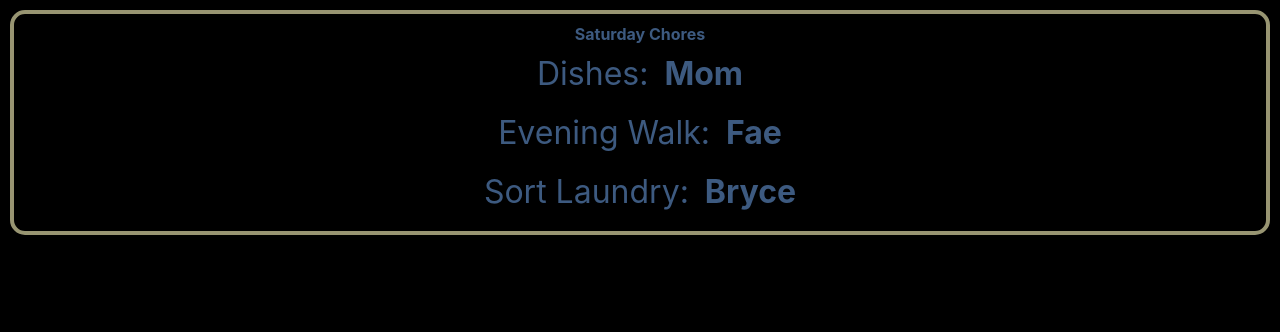
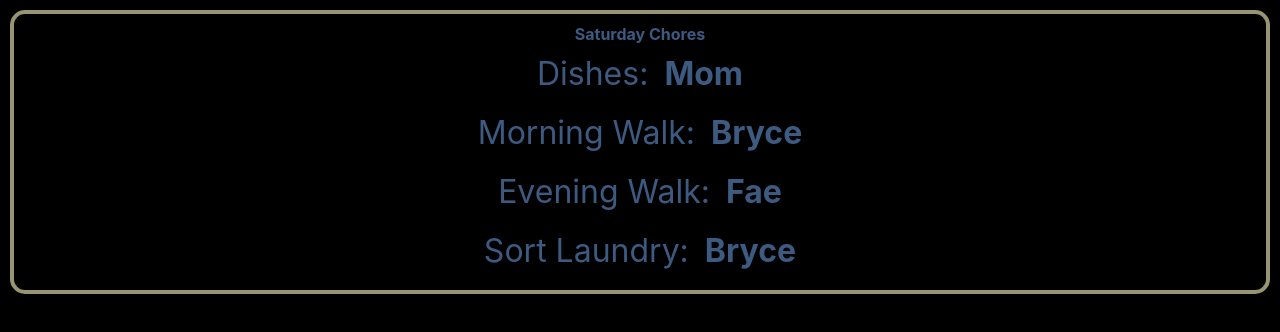
Before and after one commit to sgoertzen/familyjobs, a React (Create React App) app: page /ha in a window 1280 px wide. Shown: the top 332 px of the page. Built offline with nearby package versions, Linux system fonts and the light colour scheme.

Commit message:
Adding in morning walk to HA Chores

```diff
--- a/src/components/HAChoreList.tsx
+++ b/src/components/HAChoreList.tsx
@@ -32,7 +32,7 @@ export const HAChoreList = (props:HAChoreListProps) => {
     <div css={[border, rowFlex]}>
       <div css={colFlex}>
         <HADayDisplay day={choreDay.date}/>
-        {choreDay.chores.filter(cd => cd.choreName!=='Morning Walk').map((cd) =>
+        {choreDay.chores.map((cd) =>
           <DailyChoreItem key={cd.choreName} name={cd.choreName} assignee={cd.personName}/>
         )}
       </div>
```
Also changed, not shown: 1 other file (tests, documents, lock files or other folders).
